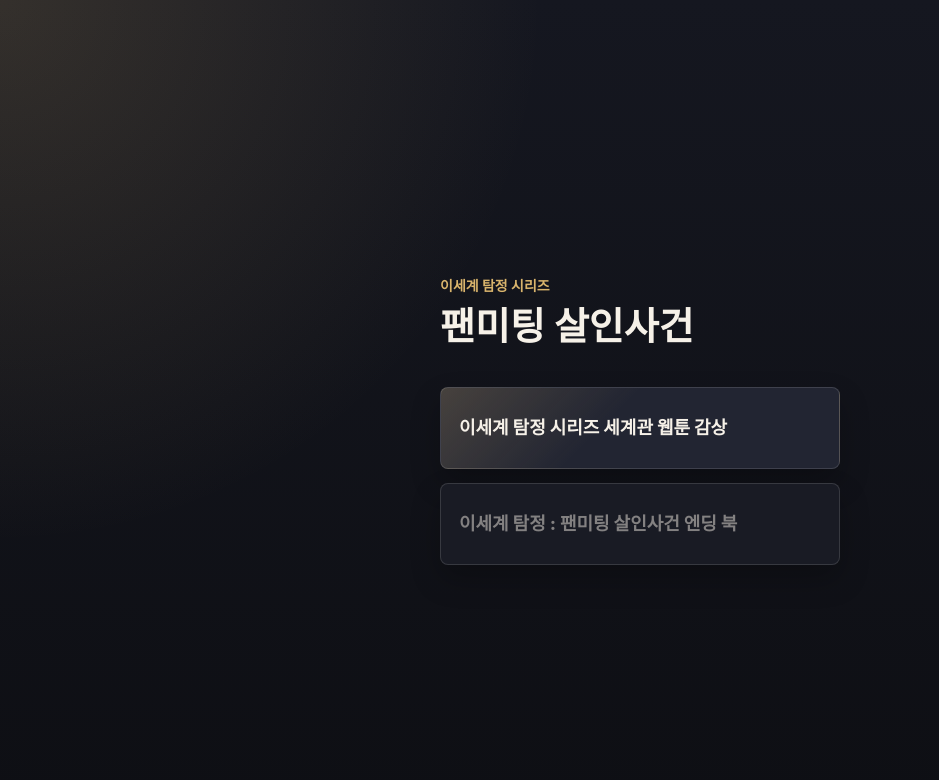
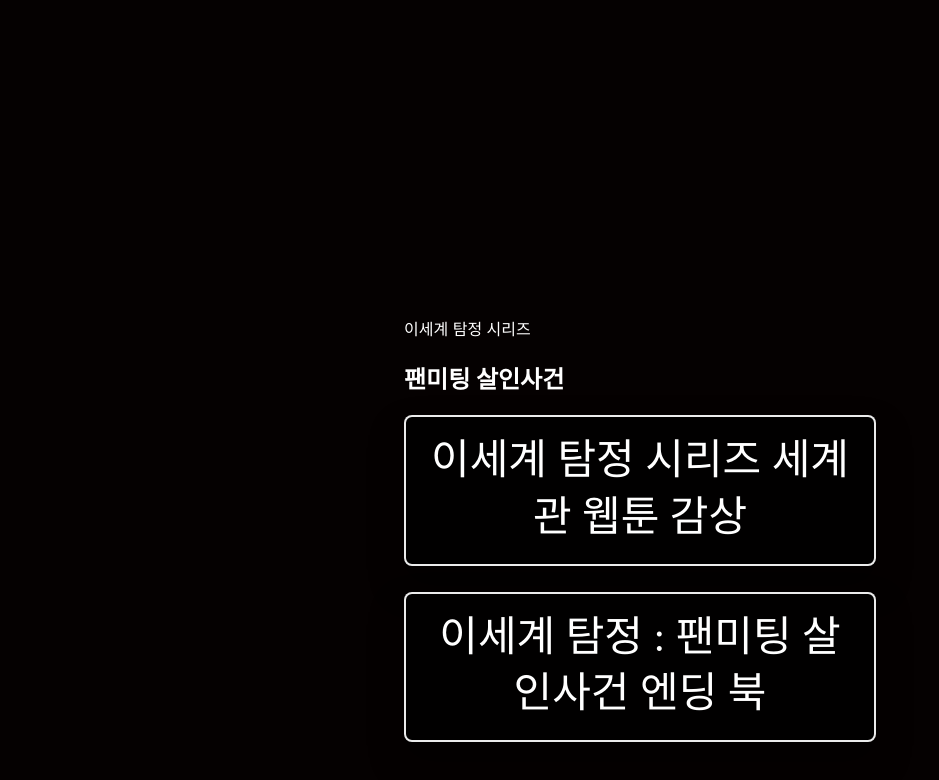
Before and after one commit to studiorobok/isekai-detective-fanmeeting, a plain HTML site: page index.html in a window 1280 px wide. Shown: the whole page, without its empty margins (0-939 px from the left). Drawn offline with Linux system fonts and the light colour scheme.

Commit message:
Update styles.css

```diff
--- a/styles.css
+++ b/styles.css
@@ -1,12 +1,8 @@
 :root {
   color-scheme: dark;
-  --bg: #101116;
-  --panel: #191b24;
-  --panel-strong: #222532;
-  --text: #f6f1e8;
-  --muted: #b7ad9f;
-  --accent: #d9b46c;
-  --line: rgba(255, 255, 255, 0.13);
+  --bg: #050101;
+  --text: #ffffff;
+  --line: rgba(255, 255, 255, 0.92);
 }
 
 * {
@@ -27,10 +23,20 @@ body {
     BlinkMacSystemFont,
     "Segoe UI",
     sans-serif;
+  color: var(--text);
+  background: var(--bg);
+}
+
+body.home-page {
   background:
-    radial-gradient(circle at top left, rgba(217, 180, 108, 0.16), transparent 34rem),
-    linear-gradient(180deg, #151720 0%, #0e0f14 100%);
-  color: var(--text);
+    linear-gradient(
+      180deg,
+      rgba(0, 0, 0, 0.02) 0%,
+      rgba(0, 0, 0, 0.22) 56%,
+      rgba(0, 0, 0, 0.72) 100%
+    ),
+    url("./assets/images/main-bg.jpg") center / cover no-repeat,
+    #050101;
 }
 
 a {
@@ -38,52 +44,52 @@ a {
   text-decoration: none;
 }
 
+.sr-only {
+  position: absolute;
+  width: 1px;
+  height: 1px;
+  padding: 0;
+  margin: -1px;
+  overflow: hidden;
+  clip: rect(0, 0, 0, 0);
+  white-space: nowrap;
+  border: 0;
+}
+
 .home {
-  width: min(100%, 440px);
+  width: min(100%, 520px);
   min-height: 100svh;
   margin: 0 auto;
-  padding: 72px 20px 32px;
+  padding: 64px 24px 58px;
   display: flex;
   flex-direction: column;
-  justify-content: center;
-  gap: 40px;
-}
-
-.brand {
-  display: grid;
-  gap: 10px;
-}
-
-.series {
-  margin: 0;
-  color: var(--accent);
-  font-size: 14px;
-  font-weight: 700;
-}
-
-.brand h1 {
-  margin: 0;
-  font-size: 38px;
-  line-height: 1.12;
-  letter-spacing: 0;
+  justify-content: flex-end;
 }
 
 .menu {
   display: grid;
-  gap: 14px;
+  gap: 26px;
 }
 
 .menu-button {
   min-height: 82px;
-  padding: 18px 18px;
-  border: 1px solid var(--line);
+  padding: 15px 18px 18px;
+  border: 2px solid var(--line);
   border-radius: 8px;
   display: flex;
   align-items: center;
-  background: var(--panel);
-  box-shadow: 0 14px 30px rgba(0, 0, 0, 0.24);
-  font-size: 18px;
-  font-weight: 800;
+  justify-content: center;
+  background: rgba(0, 0, 0, 0.64);
+  box-shadow: 0 18px 34px rgba(0, 0, 0, 0.45);
+  color: #ffffff;
+  text-align: center;
+  font-family:
+    "Nanum Myeongjo",
+    "Batang",
+    "Gungsuh",
+    serif;
+  font-size: clamp(28px, 7vw, 42px);
+  font-weight: 500;
   line-height: 1.35;
 }
 
@@ -91,14 +97,7 @@ a {
   transform: translateY(1px);
 }
 
-.menu-button:not(.is-disabled) {
-  background:
-    linear-gradient(135deg, rgba(217, 180, 108, 0.2), transparent 42%),
-    var(--panel-strong);
-}
-
 .menu-button.is-disabled {
-  color: rgba(246, 241, 232, 0.48);
   cursor: default;
 }
 
@@ -108,7 +107,7 @@ a {
   z-index: 10;
   height: 56px;
   padding: 0 14px;
-  border-bottom: 1px solid var(--line);
+  border-bottom: 1px solid rgba(255, 255, 255, 0.13);
   display: grid;
   grid-template-columns: 42px 1fr 42px;
   align-items: center;
@@ -122,7 +121,7 @@ a {
   border-radius: 999px;
   display: grid;
   place-items: center;
-  color: var(--accent);
+  color: #ffffff;
   font-size: 25px;
   line-height: 1;
 }
```
